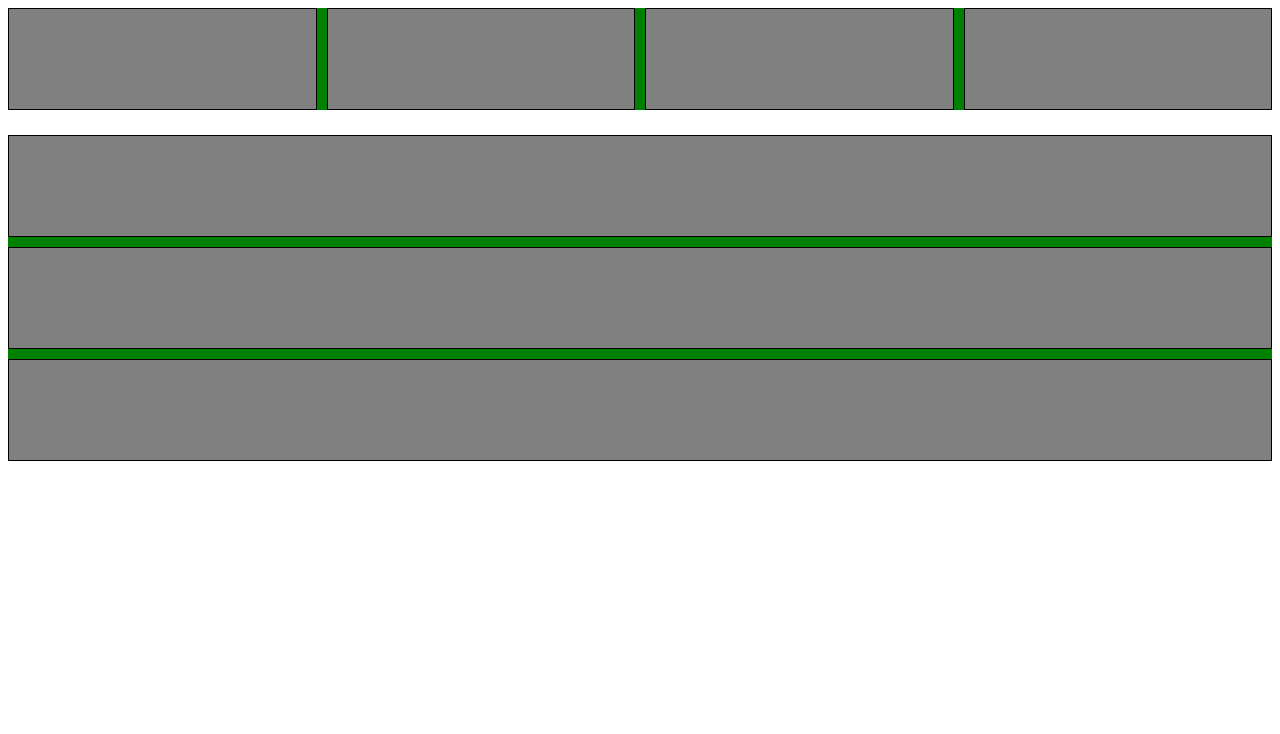
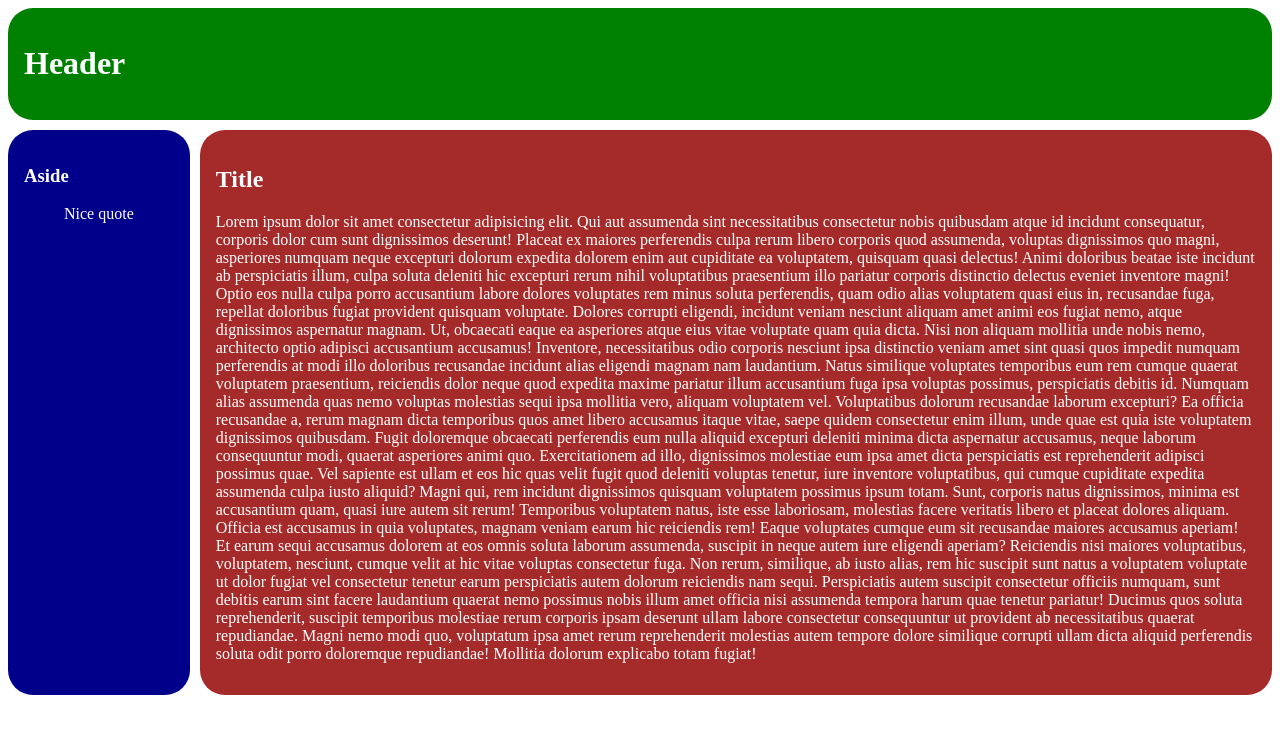
Before and after one commit to SoborevDima/course, a plain HTML site: page Grid css/index.html in a window 1280 px wide. Drawn offline with Linux system fonts and the light colour scheme.

Commit message:
Изучение Grid ( работа с разметкой, колоннами и строками для гибкого размещения элементов на веб-странице

```diff
--- a/Grid css/index.html
+++ b/Grid css/index.html
@@ -1,22 +1,62 @@
 <!DOCTYPE html>
 <html lang="en">
+
 <head>
     <meta charset="UTF-8">
     <meta name="viewport" content="width=device-width, initial-scale=1.0">
     <title>Grid</title>
     <link rel="stylesheet" href="/Grid css/main.css">
 </head>
-<body>
-    <div class="wrapper">
-        <div class="item1"></div>
-        <div class="item2"></div>
-        <div class="item3"></div>
-        <div class="item4"></div>
-    </div>
-    <div class="wrapper">
-        <div class="item5"></div>
-        <div class="item6"></div>
-        <div class="item7"></div>
-    </div>
+<div class="wrapper">
+    <header>
+        <h1>Header</h1>
+    </header>
+        <article>
+            <h2>Title</h2>
+            <p>Lorem ipsum dolor sit amet consectetur adipisicing elit. Qui aut assumenda sint necessitatibus
+                consectetur nobis quibusdam atque id incidunt consequatur, corporis dolor cum sunt dignissimos deserunt!
+                Placeat ex maiores perferendis culpa rerum libero corporis quod assumenda, voluptas dignissimos quo
+                magni, asperiores numquam neque excepturi dolorum expedita dolorem enim aut cupiditate ea voluptatem,
+                quisquam quasi delectus! Animi doloribus beatae iste incidunt ab perspiciatis illum, culpa soluta
+                deleniti hic excepturi rerum nihil voluptatibus praesentium illo pariatur corporis distinctio delectus
+                eveniet inventore magni! Optio eos nulla culpa porro accusantium labore dolores voluptates rem minus
+                soluta perferendis, quam odio alias voluptatem quasi eius in, recusandae fuga, repellat doloribus fugiat
+                provident quisquam voluptate. Dolores corrupti eligendi, incidunt veniam nesciunt aliquam amet animi eos
+                fugiat nemo, atque dignissimos aspernatur magnam. Ut, obcaecati eaque ea asperiores atque eius vitae
+                voluptate quam quia dicta. Nisi non aliquam mollitia unde nobis nemo, architecto optio adipisci
+                accusantium accusamus! Inventore, necessitatibus odio corporis nesciunt ipsa distinctio veniam amet sint
+                quasi quos impedit numquam perferendis at modi illo doloribus recusandae incidunt alias eligendi magnam
+                nam laudantium. Natus similique voluptates temporibus eum rem cumque quaerat voluptatem praesentium,
+                reiciendis dolor neque quod expedita maxime pariatur illum accusantium fuga ipsa voluptas possimus,
+                perspiciatis debitis id. Numquam alias assumenda quas nemo voluptas molestias sequi ipsa mollitia vero,
+                aliquam voluptatem vel. Voluptatibus dolorum recusandae laborum excepturi? Ea officia recusandae a,
+                rerum magnam dicta temporibus quos amet libero accusamus itaque vitae, saepe quidem consectetur enim
+                illum, unde quae est quia iste voluptatem dignissimos quibusdam. Fugit doloremque obcaecati perferendis
+                eum nulla aliquid excepturi deleniti minima dicta aspernatur accusamus, neque laborum consequuntur modi,
+                quaerat asperiores animi quo. Exercitationem ad illo, dignissimos molestiae eum ipsa amet dicta
+                perspiciatis est reprehenderit adipisci possimus quae. Vel sapiente est ullam et eos hic quas velit
+                fugit quod deleniti voluptas tenetur, iure inventore voluptatibus, qui cumque cupiditate expedita
+                assumenda culpa iusto aliquid? Magni qui, rem incidunt dignissimos quisquam voluptatem possimus ipsum
+                totam. Sunt, corporis natus dignissimos, minima est accusantium quam, quasi iure autem sit rerum!
+                Temporibus voluptatem natus, iste esse laboriosam, molestias facere veritatis libero et placeat dolores
+                aliquam. Officia est accusamus in quia voluptates, magnam veniam earum hic reiciendis rem! Eaque
+                voluptates cumque eum sit recusandae maiores accusamus aperiam! Et earum sequi accusamus dolorem at eos
+                omnis soluta laborum assumenda, suscipit in neque autem iure eligendi aperiam? Reiciendis nisi maiores
+                voluptatibus, voluptatem, nesciunt, cumque velit at hic vitae voluptas consectetur fuga. Non rerum,
+                similique, ab iusto alias, rem hic suscipit sunt natus a voluptatem voluptate ut dolor fugiat vel
+                consectetur tenetur earum perspiciatis autem dolorum reiciendis nam sequi. Perspiciatis autem suscipit
+                consectetur officiis numquam, sunt debitis earum sint facere laudantium quaerat nemo possimus nobis
+                illum amet officia nisi assumenda tempora harum quae tenetur pariatur! Ducimus quos soluta
+                reprehenderit, suscipit temporibus molestiae rerum corporis ipsam deserunt ullam labore consectetur
+                consequuntur ut provident ab necessitatibus quaerat repudiandae. Magni nemo modi quo, voluptatum ipsa
+                amet rerum reprehenderit molestias autem tempore dolore similique corrupti ullam dicta aliquid
+                perferendis soluta odit porro doloremque repudiandae! Mollitia dolorum explicabo totam fugiat!</p>
+        </article>
+        <aside>
+            <h3>Aside</h3>
+            <blockquote>Nice quote</blockquote>
+        </aside>
+</div>
 </body>
+
 </html>
--- a/Grid css/main.css
+++ b/Grid css/main.css
@@ -1,29 +1,55 @@
+body {
+    color: white;
+}
+
 .wrapper {
     display: grid;
     gap: 10px;
-    background-color: green;
-    margin-bottom: 25px;
 }
 
-.wrapper > div {
-    background-color: gray;
-    min-width: 100px;
-    min-height:100px;
-    border: 1px solid black;
+.wrapper > * {
+    padding: 1rem;
+    border-radius: 25px;
 }
 
-.item1 {
-    grid-column: 1 / 2;
+header {
+    background-color: green;
 }
 
-.item2 {
-    grid-column: 2 / 3;
+article {
+    background-color: brown;
 }
 
-.item3 {
-    grid-column: 3 / 4;
+aside {
+    background-color: darkblue;
 }
 
-.item4 {
-    grid-column: 4 / 5;
+@media (min-width: 767px) {
+    header {
+        grid-column: 1 / 3;
+        grid-row: 1 / 2;
+    }
+    article {
+        grid-column: 1 / 2;
+        grid-row: 2 / 3;
+    }
+    aside {
+        grid-column: 2 / 3;
+        grid-row: 2 / 3;
+    }
 }
+
+@media (min-width: 1024px) {
+    header {
+        grid-column: 1 / 3;
+        grid-row: 1 / 2;
+    }
+    article {
+        grid-column: 2 / 3;
+        grid-row: 2 / 3;
+    }
+    aside {
+        grid-column: 1 / 2;
+        grid-row: 2 / 3;
+    }
+}
```
